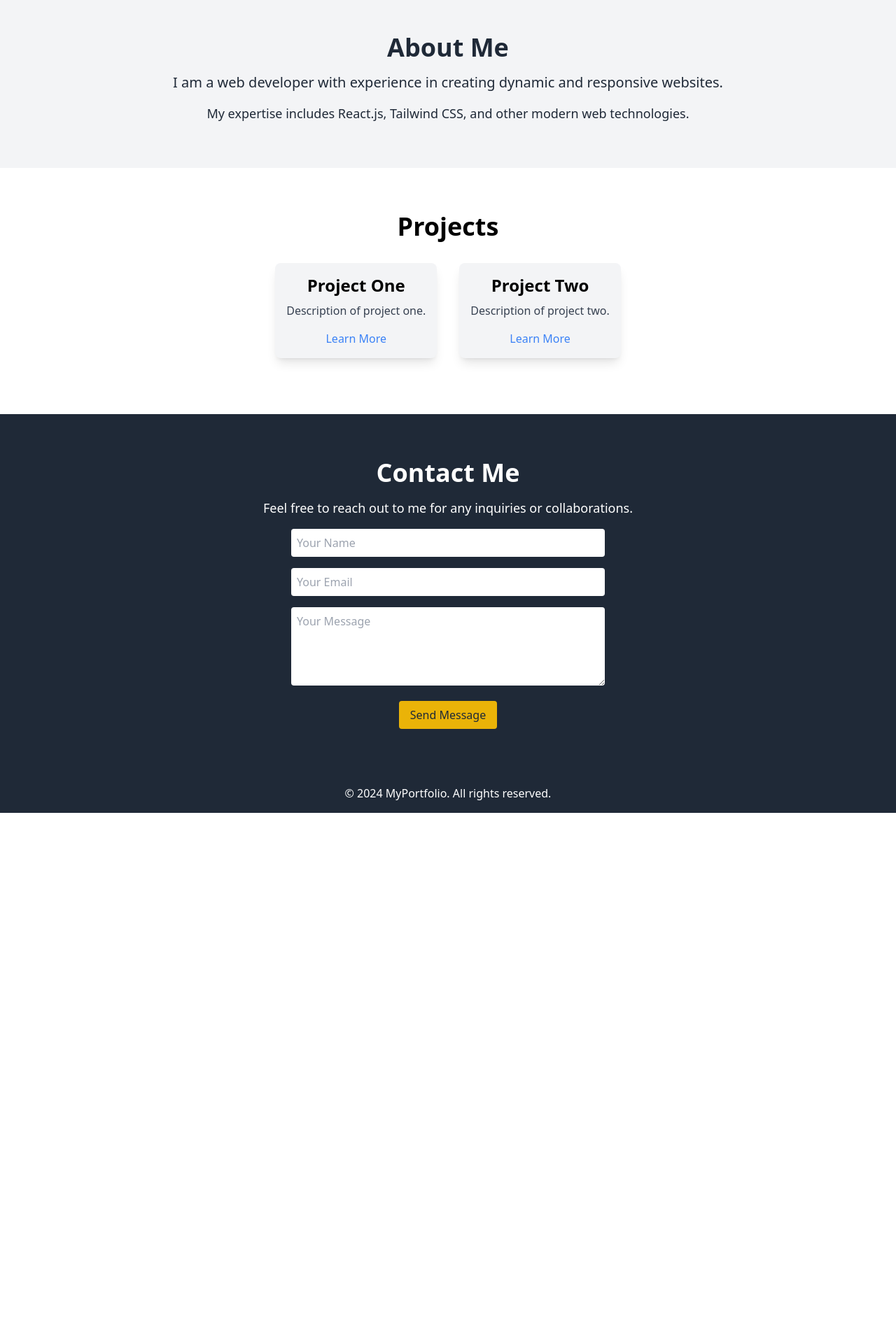
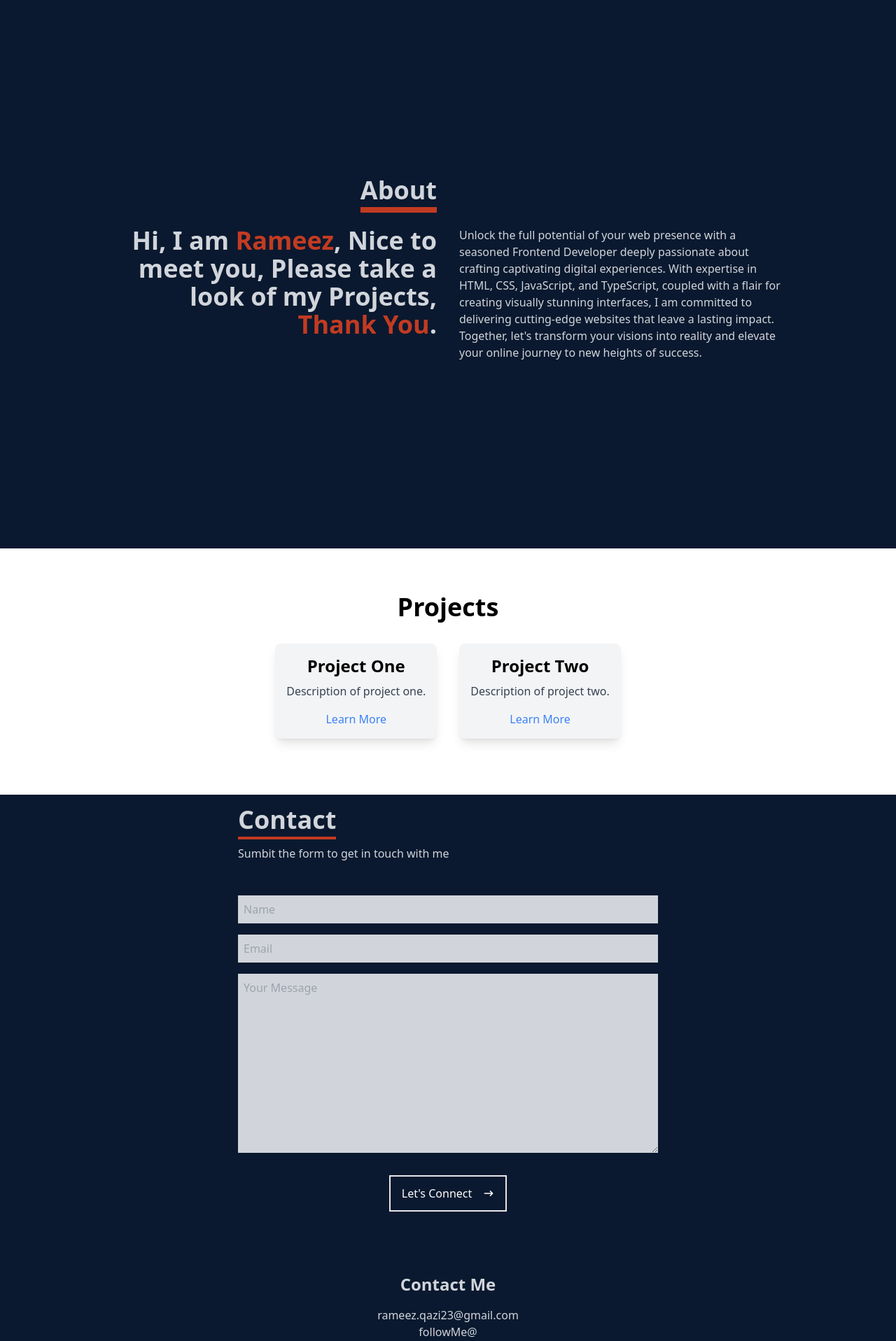
Before and after one commit to BayuWinataa/portfolio-react-tailwind, a React (Create React App) app: page / in a window 1280 px wide. Shown: the part 880-2797 px from the top of the page at 70% size. Before the commit the page ends 2042 px from the top, so only its background shows below. Built offline with nearby package versions, Linux system fonts and the light colour scheme.

Commit message:
add feature

```diff
--- a/package.json
+++ b/package.json
@@ -7,10 +7,13 @@
 		"@testing-library/jest-dom": "^5.17.0",
 		"@testing-library/react": "^13.4.0",
 		"@testing-library/user-event": "^13.5.0",
+		"aos": "^2.3.4",
 		"react": "^18.3.1",
 		"react-dom": "^18.3.1",
+		"react-icons": "^5.2.1",
 		"react-router-dom": "^6.26.0",
 		"react-scripts": "5.0.1",
+		"react-scroll": "^1.9.0",
 		"tailwindcss": "^3.4.9",
 		"web-vitals": "^2.1.4"
 	},
--- a/src/components/AboutSection.jsx
+++ b/src/components/AboutSection.jsx
@@ -1,15 +1,40 @@
-import React from 'react';
+import React, { useEffect } from 'react';
+import AOS from 'aos';
+import 'aos/dist/aos.css';
 
-const AboutSection = () => {
+const About = () => {
+	useEffect(() => {
+		AOS.init();
+	}, []);
+
 	return (
-		<section id="about" className="py-16 bg-gray-100 text-gray-800">
-			<div className="container mx-auto text-center">
-				<h2 className="text-4xl font-bold mb-4">About Me</h2>
-				<p className="text-xl mb-4">I am a web developer with experience in creating dynamic and responsive websites.</p>
-				<p className="text-lg">My expertise includes React.js, Tailwind CSS, and other modern web technologies.</p>
+		<div name="about" id="about" className="w-full h-screen bg-[#0a192f] text-gray-300 font-sans">
+			<div className="flex flex-col justify-center items-center w-full h-full">
+				<div className="max-w-[1000px] w-full px-4 grid grid-cols-2 gap-8">
+					<div className="sm:text-right pb-8">
+						<p className="text-4xl font-bold inline border-b-8 border-[#C23B22]">About</p>
+					</div>
+
+					<div></div>
+				</div>
+
+				<div className="max-w-[1000px] w-full px-4 grid sm:grid-cols-2 gap-8">
+					<div className="sm:text-right text-4xl font-bold" data-aos="fade-right" data-aos-duration="1000">
+						<p>
+							Hi, I am <span className="text-[#C23B22]">Rameez</span>, Nice to meet you, Please take a look of my Projects, <span className="text-[#C23B22]">Thank You</span>.
+						</p>
+					</div>
+					<div data-aos="fade-up" data-aos-duration="1000">
+						<p>
+							Unlock the full potential of your web presence with a seasoned Frontend Developer deeply passionate about crafting captivating digital experiences. With expertise in HTML, CSS, JavaScript, and TypeScript, coupled with a flair
+							for creating visually stunning interfaces, I am committed to delivering cutting-edge websites that leave a lasting impact. Together, let's transform your visions into reality and elevate your online journey to new heights of
+							success.
+						</p>
+					</div>
+				</div>
 			</div>
-		</section>
+		</div>
 	);
 };
 
-export default AboutSection;
+export default About;
--- a/src/components/ContactSection.jsx
+++ b/src/components/ContactSection.jsx
@@ -1,20 +1,94 @@
 import React from 'react';
+import { HiArrowNarrowRight } from 'react-icons/hi';
+import { FaFacebook, FaGithub, FaLinkedin } from 'react-icons/fa';
 
-const ContactSection = () => {
+const layout = {
+	labelCol: {
+		span: 8,
+	},
+	wrapperCol: {
+		span: 16,
+	},
+};
+
+const validateMessages = {
+	required: '${label} is required!',
+	types: {
+		email: '${label} is not a valid email!',
+		number: '${label} is not a valid number!',
+	},
+	number: {
+		range: '${label} must be between ${min} and ${max}',
+	},
+};
+/* eslint-enable no-template-curly-in-string */
+
+const onFinish = (values) => {
+	console.log(values);
+};
+
+const Contact = () => {
 	return (
-		<section id="contact" className="py-16 bg-gray-800 text-white text-center">
-			<h2 className="text-4xl font-bold mb-4">Contact Me</h2>
-			<p className="text-lg mb-4">Feel free to reach out to me for any inquiries or collaborations.</p>
-			<form className="max-w-md mx-auto">
-				<input type="text" placeholder="Your Name" className="mb-4 p-2 w-full rounded" required />
-				<input type="email" placeholder="Your Email" className="mb-4 p-2 w-full rounded" required />
-				<textarea placeholder="Your Message" className="mb-4 p-2 w-full rounded" rows="4" required />
-				<button type="submit" className="bg-yellow-500 text-gray-800 py-2 px-4 rounded hover:bg-yellow-600 transition">
-					Send Message
+		<div name="contact" className="w-full h-full bg-[#0a192f] flex flex-col justify-center items-center p-4 font-sans">
+			<form action="https://getform.io/f/cba16026-2d63-491a-8ab8-33f0ea8cdcb6" className="flex flex-col max-w-[600px] w-full" method="POST">
+				<div className="pb-8">
+					<p className="text-4xl font-bold inline border-b-4 border-[#C23B22] text-gray-300">Contact</p>
+					<p className="text-gray-300 py-4">Sumbit the form to get in touch with me</p>
+				</div>
+				<input className="bg-gray-300 p-2" type="text" placeholder="Name" name="name" required={true} />
+				<input className="my-4 p-2 bg-gray-300" type="email" placeholder="Email" name="email" />
+				<textarea className="bg-gray-300 p-2" name="message" placeholder="Your Message" rows="10"></textarea>
+
+				<button className="text-white group border-2 px-4 py-3 my-8 m-auto flex items-center hover:bg-[#C23B22] hover:border-[#C23B22] duration-300 font-sans">
+					Let's Connect
+					<span className="group-hover:ml-4 duration-300">
+						<HiArrowNarrowRight className="ml-4" />
+					</span>
 				</button>
 			</form>
-		</section>
+
+			<div className="flex flex-col text-center text-gray-300 my-5 py-5 justify-center items-center">
+				<div className="flex flex-row">
+					<div>
+						<h5 className="text-2xl font-bold py-4">Contact Me</h5>
+						<span>rameez.qazi23@gmail.com</span>
+					</div>
+				</div>
+
+				<div className="flex flex-col">
+					<div className="mb-2">
+						<span>followMe@</span>
+					</div>
+
+					<div className="flex flex-row px-4 gap-4 items-center justify-center">
+						<div>
+							<a href="#">
+								<FaFacebook />
+							</a>
+						</div>
+
+						<div className="bg-[#171515]">
+							<a className="text-white" href="#">
+								<FaGithub />
+							</a>
+						</div>
+
+						<div>
+							<a href="#">
+								<FaLinkedin />
+							</a>
+						</div>
+					</div>
+				</div>
+
+				<div className="mt-8">
+					<div>
+						<span>Made with ❤️ by Rameez Qazi 😀</span>
+					</div>
+				</div>
+			</div>
+		</div>
 	);
 };
 
-export default ContactSection;
+export default Contact;
--- a/src/components/Header.jsx
+++ b/src/components/Header.jsx
@@ -1,5 +1,6 @@
 import React, { useState } from 'react';
 import { Link } from 'react-router-dom';
+import { Link as ScrollLink } from 'react-scroll';
 
 const Header = () => {
 	const [isOpen, setIsOpen] = useState(false);
@@ -31,24 +32,24 @@ const Header = () => {
 				>
 					<ul className="flex flex-col md:flex-row items-center space-y-4 md:space-y-0 md:space-x-6 px-4 py-6 md:px-0 md:py-0">
 						<li>
-							<Link to="/" className="text-lg hover:text-yellow-400 transition-colors">
+							<ScrollLink to="hero" smooth={true} duration={500} className="text-lg hover:text-yellow-400 transition-colors cursor-pointer" onClick={toggleMenu}>
 								Home
-							</Link>
+							</ScrollLink>
 						</li>
 						<li>
-							<a href="#about" className="text-lg hover:text-yellow-400 transition-colors">
+							<ScrollLink to="about" smooth={true} duration={500} className="text-lg hover:text-yellow-400 transition-colors cursor-pointer" onClick={toggleMenu}>
 								About
-							</a>
+							</ScrollLink>
 						</li>
 						<li>
-							<a href="#projects" className="text-lg hover:text-yellow-400 transition-colors">
+							<ScrollLink to="projects" smooth={true} duration={500} className="text-lg hover:text-yellow-400 transition-colors cursor-pointer" onClick={toggleMenu}>
 								Projects
-							</a>
+							</ScrollLink>
 						</li>
 						<li>
-							<a href="#contact" className="text-lg hover:text-yellow-400 transition-colors">
+							<ScrollLink to="contact" smooth={true} duration={500} className="text-lg hover:text-yellow-400 transition-colors cursor-pointer" onClick={toggleMenu}>
 								Contact
-							</a>
+							</ScrollLink>
 						</li>
 					</ul>
 				</nav>
--- a/src/components/HeroSection.jsx
+++ b/src/components/HeroSection.jsx
@@ -3,7 +3,7 @@ import profileImg from '../assets/profile.png';
 
 const HeroSection = () => {
 	return (
-		<section className="relative flex items-center justify-center h-screen bg-gradient-to-r from-blue-600 to-blue-900 text-white text-center overflow-hidden mt-16">
+		<section id='hero' className="relative flex items-center justify-center h-screen bg-gradient-to-r from-blue-600 to-blue-900 text-white text-center overflow-hidden mt-16">
 			{/* Background Image */}
 			<img
 				src="https://images.unsplash.com/photo-1506748686214e9df14f2d3e2e0c8c52a23b57249a35?crop=entropy&cs=tinysrgb&fit=max&fm=jpg&ixid=MnwzNjUyOXwwfDF8c2VhcmNofDJ8fGJhY2tncm91bmR8ZW58MHx8fDE2NjAwMDM1MzI&ixlib=rb-1.2.1&q=80&w=1080"
```
Also changed, not shown: 1 other file (tests, documents, lock files or other folders).
